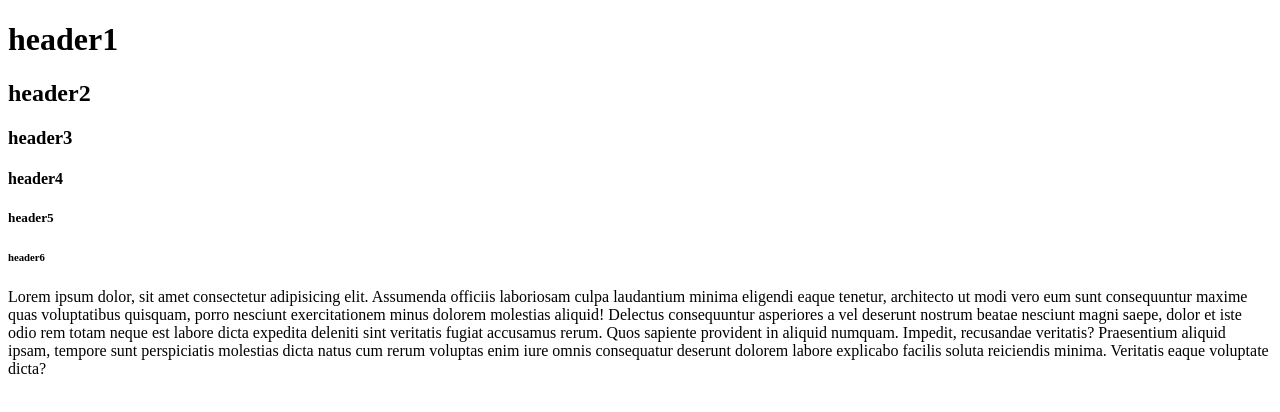
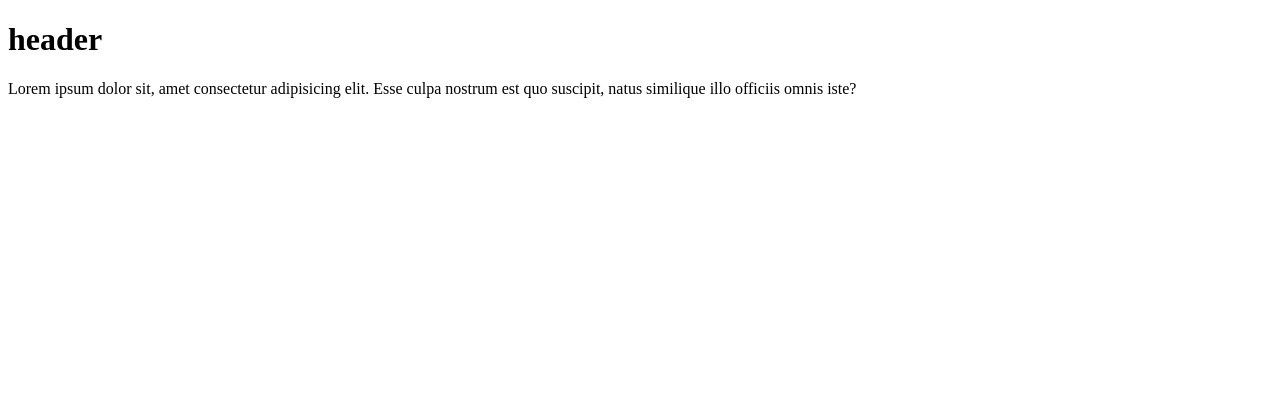
Before and after one commit to bobski-hash/repo4, a plain HTML site: page index.html in a window 1280 px wide. Drawn offline with Linux system fonts and the light colour scheme.

```diff
--- a/index.html
+++ b/index.html
@@ -7,12 +7,15 @@
     <title>Document</title>
 </head>
 <body>
-    <h1>header1</h1>
-    <h2>header2</h2>
-    <h3>header3</h3>
-    <h4>header4</h4>
-    <h5>header5</h5>
-    <h6>header6</h6>
-    <p>Lorem ipsum dolor, sit amet consectetur adipisicing elit. Assumenda officiis laboriosam culpa laudantium minima eligendi eaque tenetur, architecto ut modi vero eum sunt consequuntur maxime quas voluptatibus quisquam, porro nesciunt exercitationem minus dolorem molestias aliquid! Delectus consequuntur asperiores a vel deserunt nostrum beatae nesciunt magni saepe, dolor et iste odio rem totam neque est labore dicta expedita deleniti sint veritatis fugiat accusamus rerum. Quos sapiente provident in aliquid numquam. Impedit, recusandae veritatis? Praesentium aliquid ipsam, tempore sunt perspiciatis molestias dicta natus cum rerum voluptas enim iure omnis consequatur deserunt dolorem labore explicabo facilis soluta reiciendis minima. Veritatis eaque voluptate dicta?</p>
+  <h1>header</h1>
+  <p>Lorem ipsum dolor sit, amet consectetur adipisicing elit. Esse culpa nostrum est quo suscipit, natus similique illo officiis omnis iste?</p>
+  <div>
+      <img src="#!" alt="">
+  </div>
+  <section>
+      <div class="container">
+
+      </div>
+  </section>
 </body>
 </html>
```
